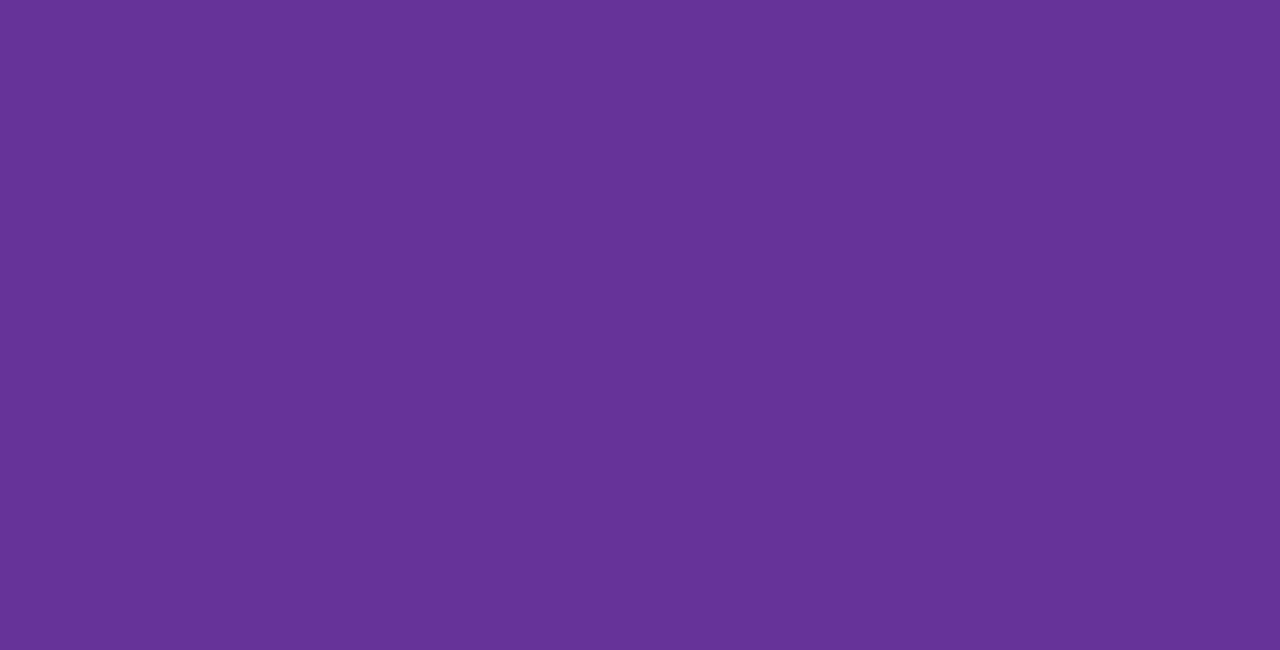
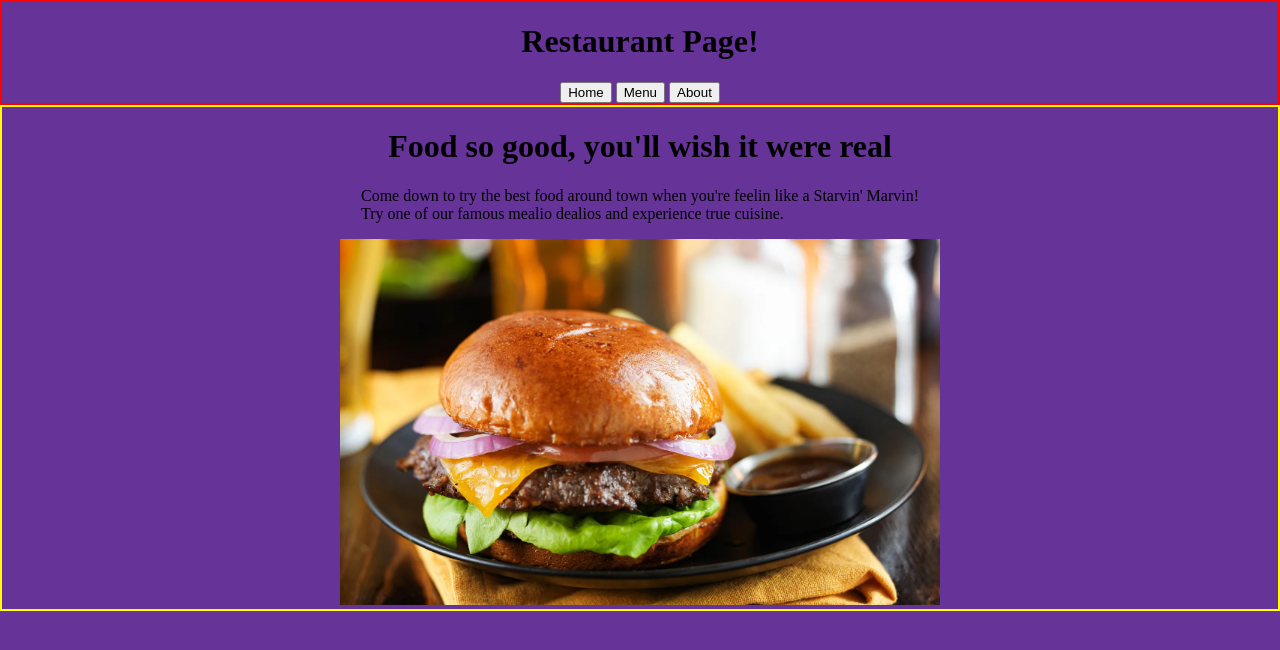
Before and after one commit to rickramen/restaurant-page, a website built with webpack: page src/template.html in a window 1280 px wide. Built offline with nearby package versions, Linux system fonts and the light colour scheme.

Commit message:
add basic home page module

```diff
--- a/package.json
+++ b/package.json
@@ -15,6 +15,7 @@
     "html-webpack-plugin": "^5.6.3",
     "style-loader": "^4.0.0",
     "webpack": "^5.95.0",
-    "webpack-cli": "^5.1.4"
+    "webpack-cli": "^5.1.4",
+    "webpack-dev-server": "^5.1.0"
   }
 }
--- /dev/null
+++ b/src/home.js
@@ -0,0 +1,25 @@
+import burgerImage from "./assets/burger.jpg";
+
+export function loadHome() {
+    const content = document.querySelector("#content");
+    const elements = [];
+
+    const h1 = document.createElement("h1");
+    h1.innerText = "Food so good, you'll wish it were real";
+    elements.push(h1);
+
+    const p = document.createElement("p");
+    p.innerHTML =
+        "Come down to try the best food around town when you're feelin " +
+        "like a Starvin' Marvin! <br>" +
+        "Try one of our famous mealio dealios and experience true cuisine.";
+    elements.push(p);
+
+    const img = document.createElement("img");
+    img.src = burgerImage
+    img.alt = "burgerImage";
+    img.width = "600";
+    elements.push(img);
+
+    elements.forEach((element) => content.appendChild(element));
+}
--- a/src/index.js
+++ b/src/index.js
@@ -1 +1,7 @@
+/* index.js */
+
+import { loadHome } from "./home.js"
 import "./styles.css";
+
+
+loadHome();
--- a/src/styles.css
+++ b/src/styles.css
@@ -1,4 +1,16 @@
 /* styles.css */
+
 body {
+    margin: 0;
     background-color: rebeccapurple;
-  }
+}
+
+header {
+    justify-items: center;
+    border: 2px solid red;
+}
+
+#content {
+    justify-items: center;
+    border: 2px solid yellow;
+}
--- a/src/template.html
+++ b/src/template.html
@@ -6,6 +6,14 @@
     <title>Restaurant Page</title>
 </head>
 <body>
-
+    <header>
+        <h1>Restaurant Page!</h1>
+        <nav>
+            <button id="nav-btn">Home</button>
+            <button id="nav-btn">Menu</button>
+            <button id="nav-btn">About</button>
+        </nav>
+    </header>
+    <div id="content"></div>
 </body>
 </html>
--- a/webpack.config.js
+++ b/webpack.config.js
@@ -9,6 +9,10 @@ module.exports = {
     filename: "main.js",
     path: path.resolve(__dirname, "dist"),
     clean: true,
+  },
+  devtool: "eval-source-map",
+  devServer: {
+    watchFiles: ["./src/template.html"],
   },
   plugins: [
     new HtmlWebpackPlugin({
```
Also changed, not shown: src/about.js (added), src/assets/burger.jpg (added), src/menu.js (added), 1 other file.
